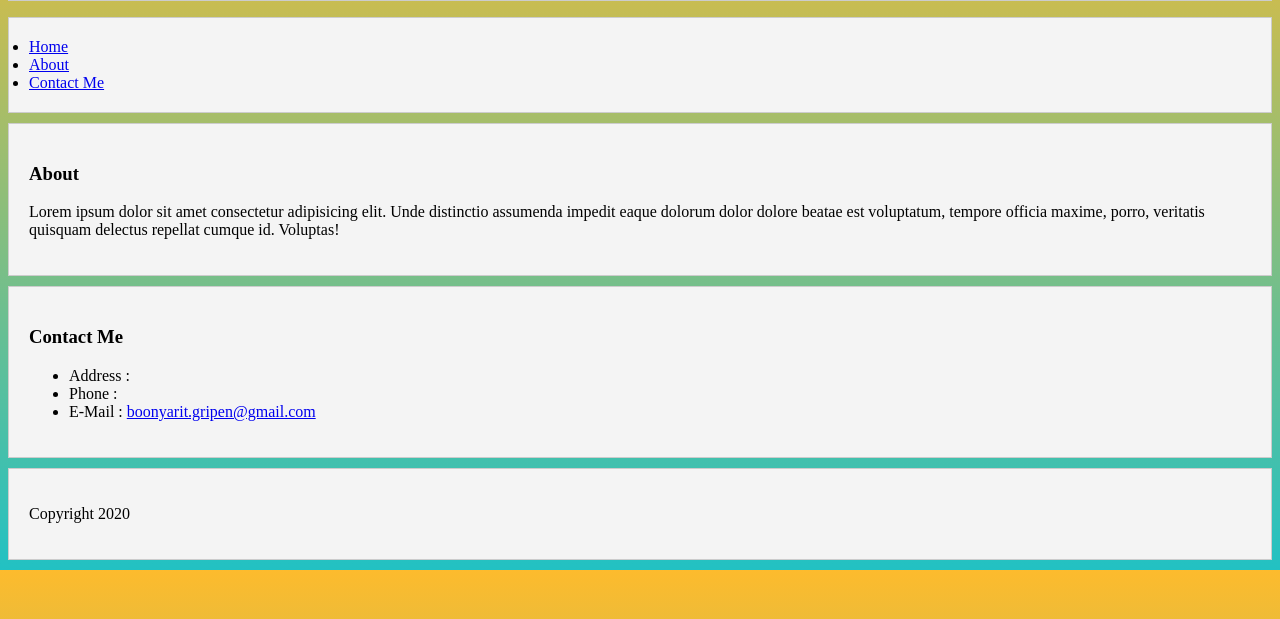
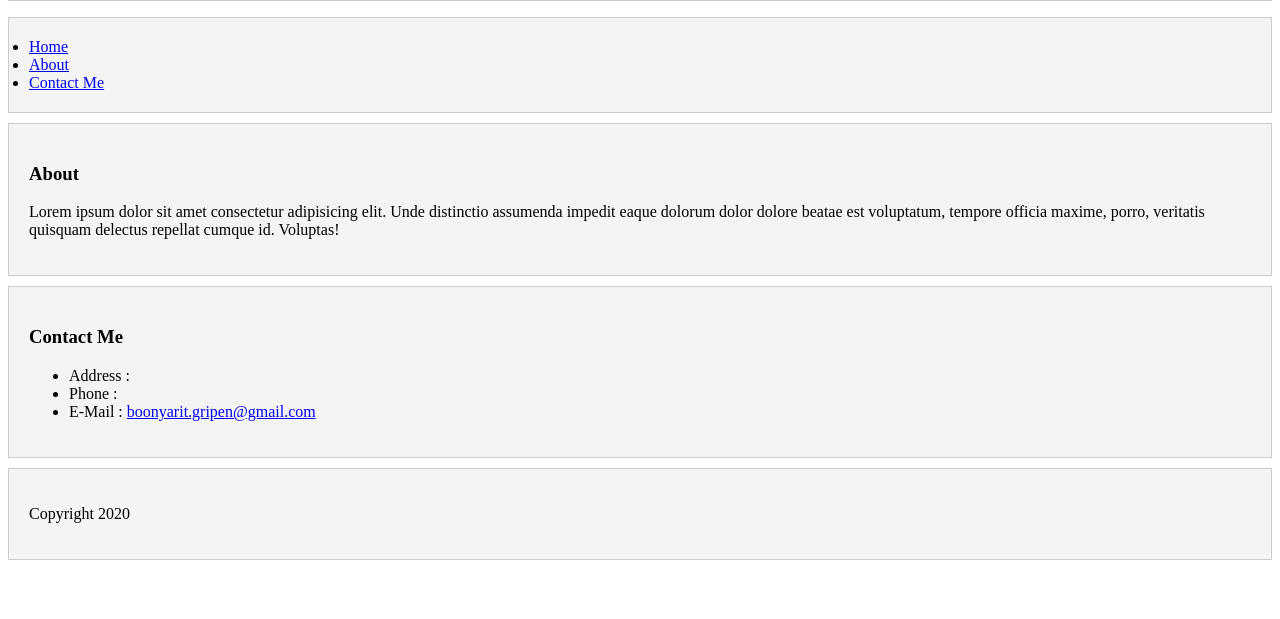
Before and after one commit to boonyarit-iamsaard/html-css-practical, a plain HTML site: page section-2/15-id-class-dive-span.html in a window 1280 px wide. Shown: the part 181-800 px from the top of the page. Drawn offline with Linux system fonts and the light colour scheme.

Commit message:
Re-organize foldes and files

```diff
--- a/section-2-15-id-class-dive-span.html
+++ b/section-2/15-id-class-dive-span.html
@@ -14,14 +14,6 @@
       .enhance {
         background: black;
         color: yellow;
-      }
-      body {
-        background: rgb(34, 193, 195);
-        background: linear-gradient(
-          0deg,
-          rgba(34, 193, 195, 1) 0%,
-          rgba(253, 187, 45, 1) 100%
-        );
       }
     </style>
   </head>
```
Also changed, not shown: section-2/11-links-images.html (renamed from section-2-11-links-images.html, +1 -3 lines), section-2/10-headings-paragraph-typography.html (renamed from section-2-10-headings-paragraph-typography.html), section-2/12-lists-tables.html (renamed from section-2-12-lists-tables.html), section-2/13-forms-input.html (renamed from section-2-13-forms-input.html), section-2/14-block-inline.html (renamed from section-2-14-block-inline.html), section-2/16-entities.html (renamed from section-2-16-entities.html), section-2/17-semantic-tag-challenge.html (renamed from section-2-17-semantic-tag-challenge.html), section-2/6.html (renamed from section-2-6.html), section-2/7-layout.html (renamed from section-2-7-layout.html), section-2/8-live-server.html (renamed from section-2-8-live-server.html), section-2/9-metatags.html (renamed from section-2-9-metatags.html), section-3/20-basic-css.html (renamed from section-3-20-basic-css.html), section-3/21-css-selectors.html (renamed from section-3-21-css-selectors.html), 1 other file.
